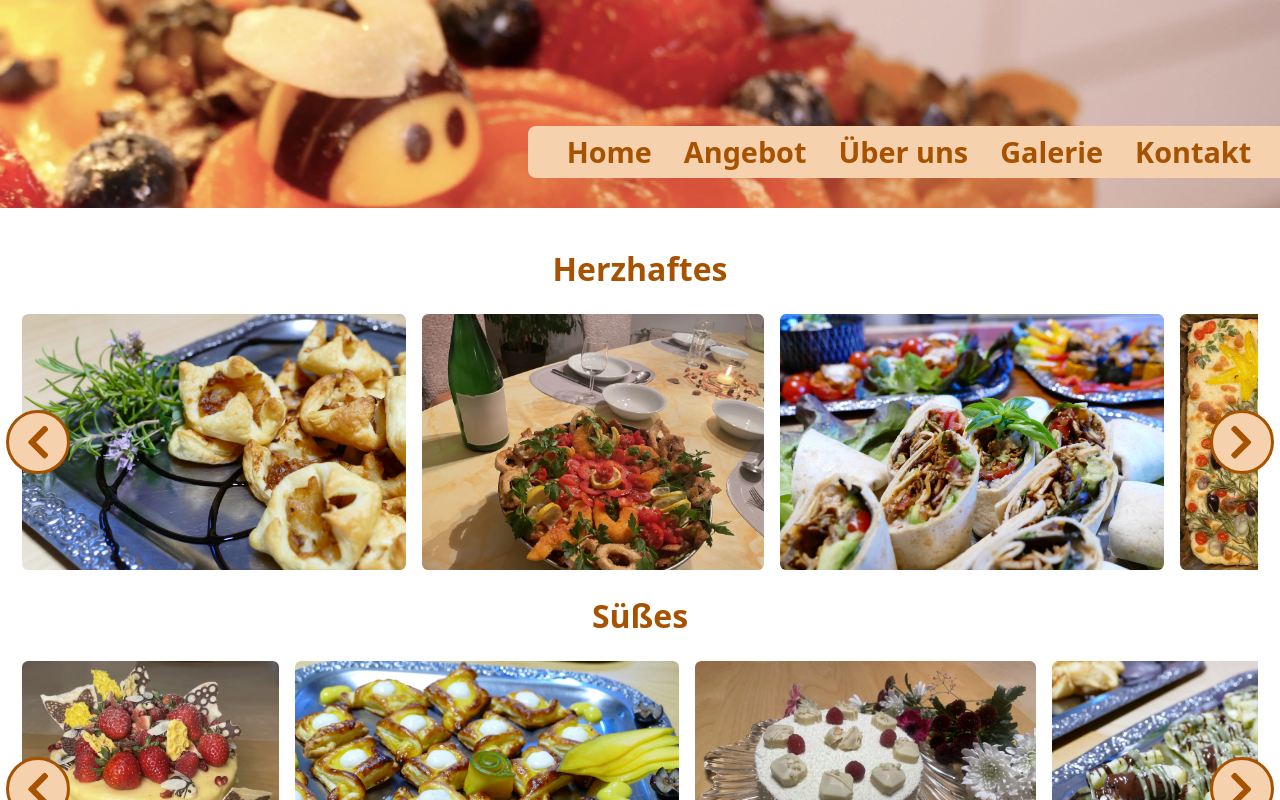
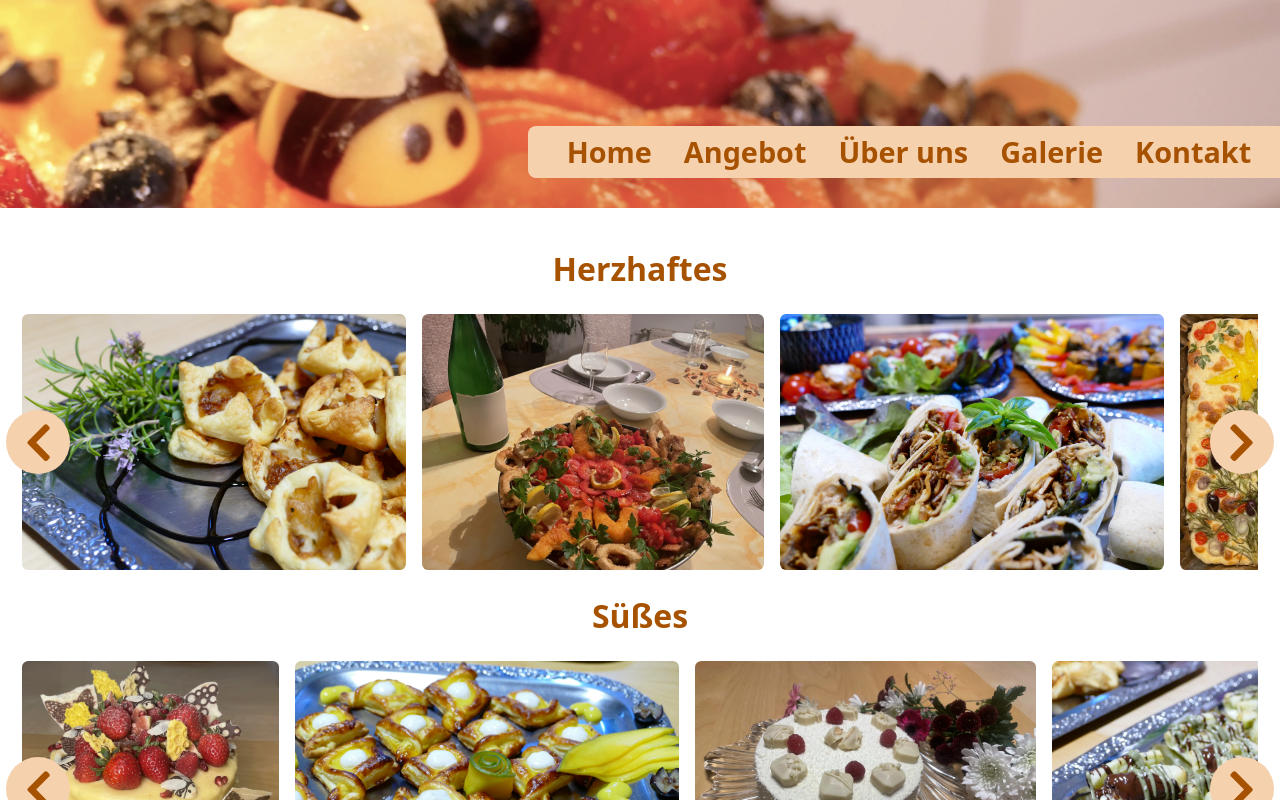
Before and after one commit to ReginaMichel/FloralBite, a React (Vite) app in the folder frontend/: page /gallery in a window 1280 px wide. Shown: the top 800 px of the page. Built offline with nearby package versions, Linux system fonts and the light colour scheme; no server answers.

Commit message:
stylingwünsche der designerin

```diff
--- a/frontend/src/App.css
+++ b/frontend/src/App.css
@@ -130,13 +130,13 @@ button.scrollButton {
   background-color: var(--nav-bg);
   width: 4rem;
   height: 4rem;
-  font-size: 2.4rem;
+  font-size: 2.7rem;
   border-radius: 50%;
   display: flex;
   align-items: center;
   justify-content: center;
   border-color: var(--link-color);
-  border-width: 0.2rem;
+  border-width: 0;
   top: 50%; /* setzt die Oberkante der Buttons auf 50% Höhe */
   transform: translateY(-50%); /* sorgt dafür, dass das Zentrum der Buttons auf der Angabe bei top liegt */
 }
```
